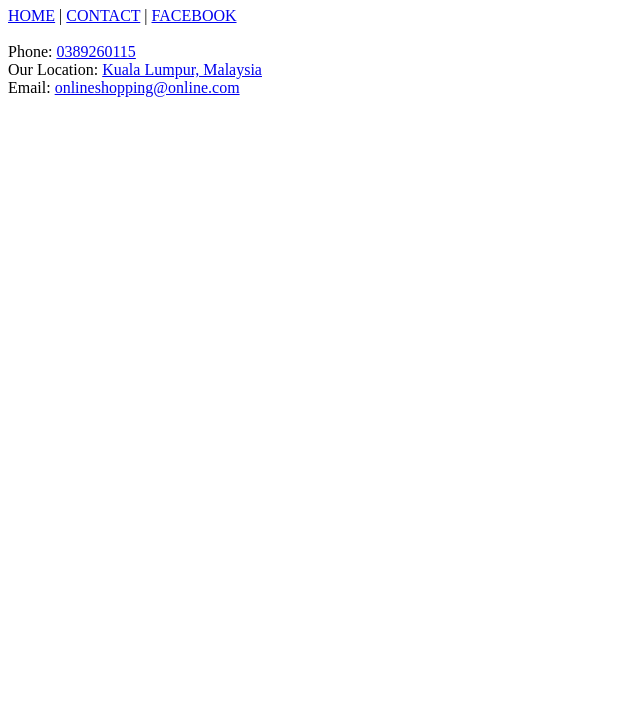
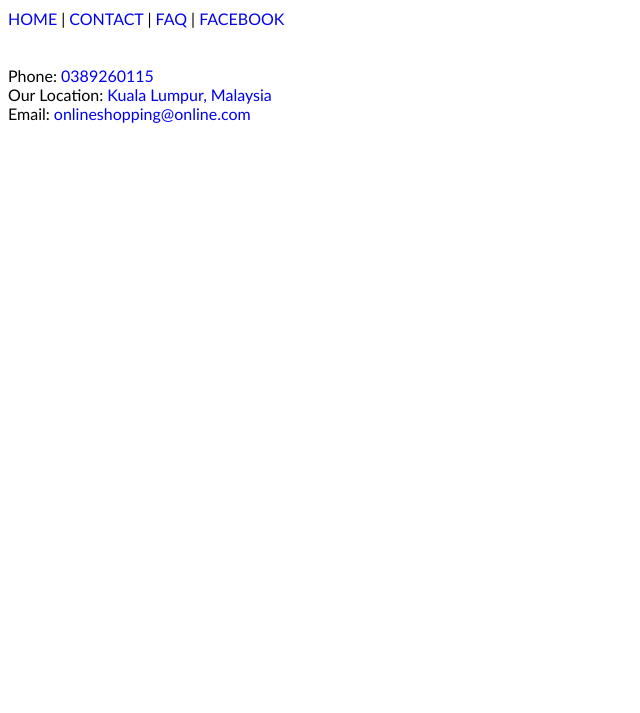
Before and after one commit to syakirahjf/tutorialclass, a plain HTML site: page contact.html in a window 1280 px wide. Shown: the part 87-800 px from the top of the page, without its empty margins (0-640 px from the left). Drawn offline with Linux system fonts and the light colour scheme.

Commit message:
Update contact.html

```diff
--- a/contact.html
+++ b/contact.html
@@ -3,6 +3,7 @@
   <head>
     <meta charset="utf-8">
     <title></title>
+    <link rel="stylesheet" type="text/css" href="style/style.css">
   </head>
   <body>
     <table>
@@ -16,11 +17,15 @@
         </td>
       </tr>
     </table>
+    <nav>
     <a href="index.html">HOME</a> |
     <a href="contact.html">CONTACT</a> |
+    <a href="question.html">FAQ</a> |
     <a href="https://www.facebook.com/">FACEBOOK</a>
+    </nav>
     <br/>
     <br/>
+
     Phone: <a href="#">0389260115</a>
     <br/>
     Our Location: <a href="https://goo.gl/maps/JJs1y6TtkPkatvXH7">Kuala Lumpur, Malaysia</a>
```
